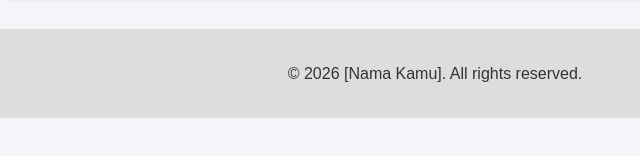
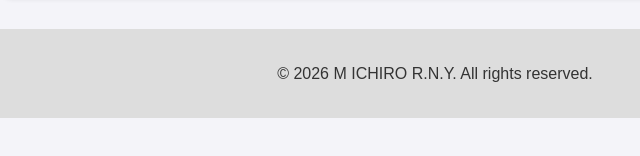
Before and after one commit to ichiro013/portofolio, a plain HTML site: page index.html in a window 1280 px wide. Shown: the part 596-752 px from the top of the page, 205-845 px from the left. Drawn offline with Linux system fonts and the light colour scheme.

Commit message:
Update index.html

```diff
--- a/index.html
+++ b/index.html
@@ -26,7 +26,7 @@
 </ul>
 </section>
 <footer>
-<p>&copy; 2026 [Nama Kamu]. All rights reserved. </p>
+<p>&copy; 2026 M ICHIRO R.N.Y. All rights reserved. </p>
 </footer>
 </body>
 </html>
```
